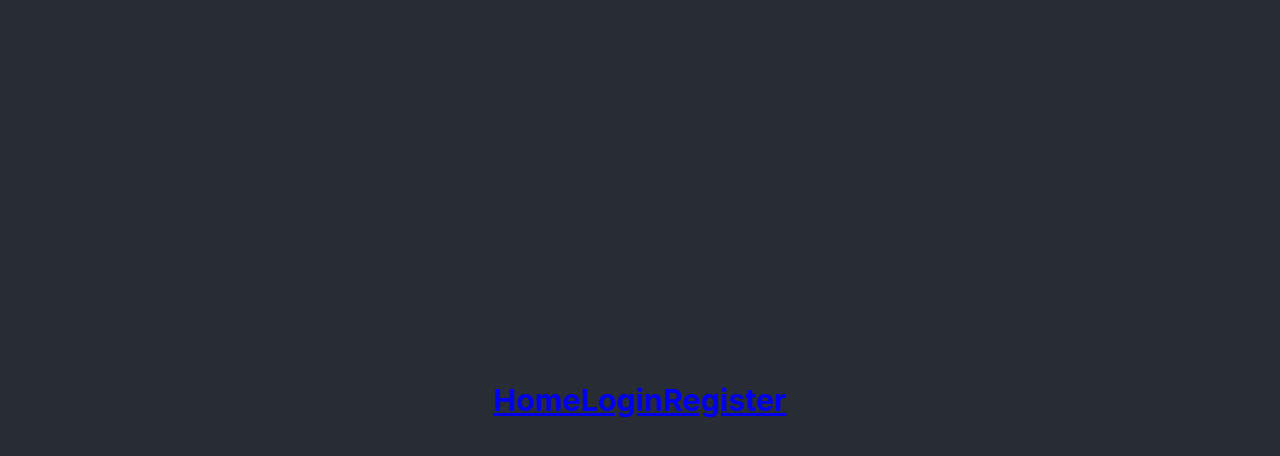
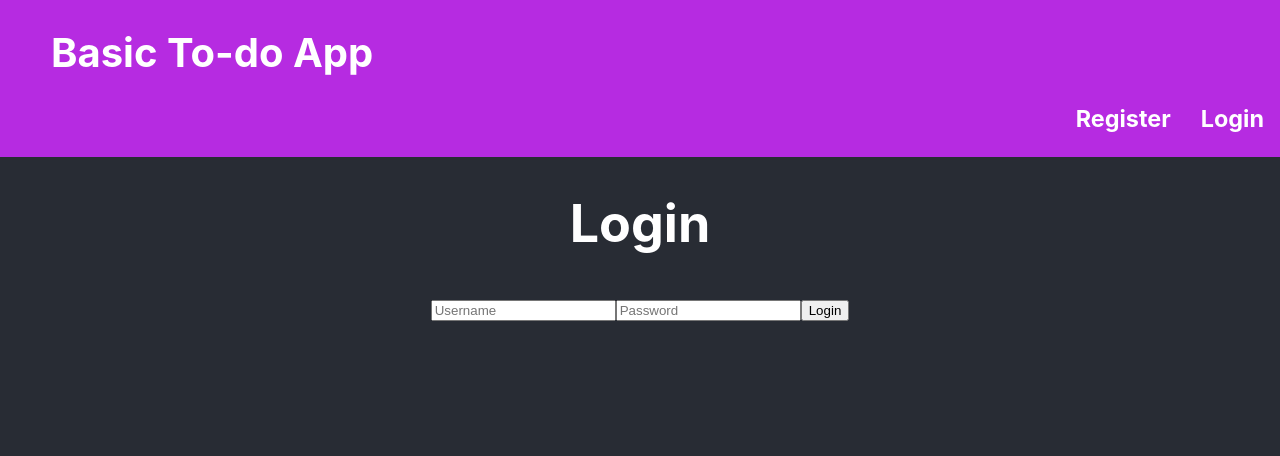
Before and after one commit to Sdsdsde2/todo-app-frontend, a React (Create React App) app: page /login in a window 1280 px wide. Shown: the top 456 px of the page. Built offline with nearby package versions, Linux system fonts and the light colour scheme; no server answers.

Commit message:
css changes. added login routes. added condition rendering for links

```diff
--- a/public/index.html
+++ b/public/index.html
@@ -6,8 +6,8 @@
     <meta name="viewport" content="width=device-width, initial-scale=1" />
     <meta name="theme-color" content="#000000" />
     <meta
-      name="description"
-      content="Web site created using create-react-app"
+      name="Simple to-do app"
+      content="A simple example of a to-do app created by Shane."
     />
     <link rel="apple-touch-icon" href="%PUBLIC_URL%/logo192.png" />
     <!--
--- a/src/App.css
+++ b/src/App.css
@@ -18,21 +18,6 @@
   min-height: 100vh;
   display: flex;
   flex-direction: column;
-  align-items: center;
-  justify-content: center;
   font-size: calc(10px + 2vmin);
   color: white;
 }
-
-.App-link {
-  color: #61dafb;
-}
-
-@keyframes App-logo-spin {
-  from {
-    transform: rotate(0deg);
-  }
-  to {
-    transform: rotate(360deg);
-  }
-}
--- a/src/App.js
+++ b/src/App.js
@@ -1,8 +1,10 @@
 import './App.css';
+import './Header.css';
 import React, { Component } from 'react';
 import {BrowserRouter, Switch, Route, Link} from "react-router-dom";
 import axios from "axios";
-import Register from './components/register'
+import Register from './components/register';
+import Login from './components/login';
 
 export default class App extends Component{
   constructor() {
@@ -59,21 +61,50 @@ export default class App extends Component{
     });
   }
 
+  renderRegisterRoute() {
+    if (this.state.loggedInStatus === "NOT_LOGGED_IN")
+      return <Link to="/register" className="linkStyle">Register</Link>
+    else if (this.state.loggedInStatus === "LOGGED_IN")
+      return <Link to="/dash" className="linkStyle">Task-board</Link>
+  }
+
+  renderLoginRoute() {
+    if (this.state.loggedInStatus === "NOT_LOGGED_IN")
+      return <Link to="/login" className="linkStyle">Login</Link>
+    else if (this.state.loggedInStatus === "LOGGED_IN")
+      return <Link to="/user" className="linkStyle">Account</Link>
+  }
+
+  renderMyTaskRoute() {
+    if (this.state.loggedInStatus === "NOT_LOGGED_IN")
+      return
+    else if (this.state.loggedInStatus === "LOGGED_IN")
+      return <Link to="/home" className="linkStyle">My Tasks</Link>
+  }
+
   render() {
   return (
     <div className="App">
       <header className="App-header">
         <BrowserRouter>
-          <div className="headerLink">
+          <div className="header">
+            <h1 className="headerMain">
+                <Link to="/" className="headerMain">Basic To-do App</Link>
+            </h1>
             <h3>
-              <Link to="/home" className="linkStyle">Home</Link>
-              <Link to="/login" className="linkStyle">Login</Link>
-              <Link to="/register" className="linkStyle">Register</Link>
+              <div className="headerLink">
+                {this.renderRegisterRoute()}
+                {this.renderLoginRoute()}
+                {this.renderMyTaskRoute()}
+              </div>
             </h3>
           </div>
           <Switch>
             <Route path="/register" render={props => (
               <Register {... props} handleLogin={this.handleLogin} handleLogout={this.handleLogout} loggedInStatus={this.state.loggedInStatus} />
+            )} />
+            <Route path="/login" render={props => (
+              <Login {... props} handleLogin={this.handleLogin} handleLogout={this.handleLogout} loggedInStatus={this.state.loggedInStatus} />
             )} />
           </Switch>
         </BrowserRouter>
--- /dev/null
+++ b/src/Header.css
@@ -0,0 +1,28 @@
+.header {
+    padding: 1px;
+    background: #b62be1;
+    font-size:20px;
+  }
+
+  .headerMain {
+    text-decoration: none;
+    background: #b62be1;
+    color: white;
+    text-align: left;
+    padding-left: 25px;
+  }
+
+  .headerLink {
+    text-decoration: none;
+    background: #b62be1;
+    color: white;
+    text-align: right;
+  }
+
+  .linkStyle {
+    text-decoration: none;
+    background: #b62be1;
+    color: white;
+    text-align: right;
+    padding: 15px;
+  }
--- /dev/null
+++ b/src/components/auth/login.js
@@ -0,0 +1,60 @@
+import React, { Component } from 'react'
+import axios from 'axios';
+
+export default class Login extends Component {
+    constructor(props) {
+        super(props);
+
+        this.state = {
+            username: "",
+            password: "",
+            loginErrors: ""
+        }
+
+        this.handleChange = this.handleChange.bind(this);
+        this.handleSubmit = this.handleSubmit.bind(this);
+    }
+
+    handleChange(event) {
+        this.setState({
+            [event.target.name]: event.target.value
+        });
+    }
+
+    handleSubmit(event) {
+        event.preventDefault();
+        axios.post("http://localhost:3000/sessions", {
+            username: this.state.username,
+            password: this.state.password
+        },
+        {withCredentials: true})
+        .then(resp => {if (resp.data.logged_in) this.props.handleSuccessfulAuth(resp.data)})
+        .catch(error => console.log("Registration Errors:", error))
+    }
+
+    render() {
+        return (
+            <div>
+                <form onSubmit={this.handleSubmit}>
+                    <input
+                        type="username"
+                        name="username"
+                        placeholder="Username"
+                        value={this.state.username}
+                        onChange={this.handleChange}
+                        required
+                    />
+                    <input
+                        type="password"
+                        name="password"
+                        placeholder="Password"
+                        value={this.state.password}
+                        onChange={this.handleChange}
+                        required
+                    />
+                    <button type="submit">Login</button>
+                </form>
+            </div>
+        )
+    }
+}
--- /dev/null
+++ b/src/components/login.js
@@ -0,0 +1,41 @@
+import React, { Component } from 'react'
+import Login from './auth/login'
+import axios from 'axios'
+
+export default class LoginPage extends Component {
+    constructor(props) {
+        super(props);
+
+        this.handleSuccessfulAuth = this.handleSuccessfulAuth.bind(this);
+        this.handleLogoutClick = this.handleLogoutClick.bind(this);
+    }
+
+    handleSuccessfulAuth(data) {
+        this.props.handleLogin(data);
+        this.props.history.push("/user");
+    }
+
+    handleLogoutClick() {
+        axios.delete("http://localhost:3000/logout", { withCredentials: true })
+        .then(resp => {this.props.handleLogout();
+        })
+        .catch(error => {
+            console.log("logout error", error);
+        });
+    }
+
+    logoutButton() {
+        if (this.props.loggedInStatus === "LOGGED_IN")
+            return <button onClick={() => this.handleLogoutClick()}>Logout</button>
+    }
+
+    render() {
+        return (
+            <div>
+                <h1>Login</h1>
+                {this.logoutButton()}
+                <Login handleSuccessfulAuth={this.handleSuccessfulAuth} />
+            </div>
+        )
+    }
+}
--- a/src/index.css
+++ b/src/index.css
@@ -5,9 +5,46 @@ body {
     sans-serif;
   -webkit-font-smoothing: antialiased;
   -moz-osx-font-smoothing: grayscale;
+  overflow-y: hidden;
 }
 
 code {
   font-family: source-code-pro, Menlo, Monaco, Consolas, 'Courier New',
     monospace;
 }
+
+.subsCard {
+  text-align: center;
+  color: white;
+  background: #43464B;
+  border: rgb(0, 0, 0) solid 2px;
+  width: 25rem;
+  height: 30rem;
+  display: inline-grid;
+  margin: 1rem 2rem;
+  border-radius: 5px;
+}
+
+.cardTitle {
+  text-align: center;
+  color: white;
+  background-color: #E12B38;
+  border-bottom: rgb(0, 0, 0) solid 2px;
+  border-radius: 5px;
+  font-size:18px;
+}
+
+.cardButton {
+  background-color: #E12B38;
+  border: rgb(0, 0, 0) solid 2px;
+  border-radius: 5px;
+  height: 2rem;
+  width: max-content;
+  color: whitesmoke;
+  font-size: 18px;
+  justify-self: center;
+}
+
+.reviewText {
+  font-size:15px;
+}
--- a/src/index.js
+++ b/src/index.js
@@ -2,7 +2,6 @@ import React from 'react';
 import ReactDOM from 'react-dom';
 import './index.css';
 import App from './App';
-import reportWebVitals from './reportWebVitals';
 
 ReactDOM.render(
   <React.StrictMode>
@@ -10,8 +9,3 @@ ReactDOM.render(
   </React.StrictMode>,
   document.getElementById('root')
 );
-
-// If you want to start measuring performance in your app, pass a function
-// to log results (for example: reportWebVitals(console.log))
-// or send to an analytics endpoint. Learn more: https://bit.ly/CRA-vitals
-reportWebVitals();
--- a/src/reportWebVitals.js
+++ /dev/null
@@ -1,13 +0,0 @@
-const reportWebVitals = onPerfEntry => {
-  if (onPerfEntry && onPerfEntry instanceof Function) {
-    import('web-vitals').then(({ getCLS, getFID, getFCP, getLCP, getTTFB }) => {
-      getCLS(onPerfEntry);
-      getFID(onPerfEntry);
-      getFCP(onPerfEntry);
-      getLCP(onPerfEntry);
-      getTTFB(onPerfEntry);
-    });
-  }
-};
-
-export default reportWebVitals;
```
Also changed, not shown: src/setupTests.js (deleted, +0 -5 lines), public/manifest.json, src/logo.svg (deleted).
